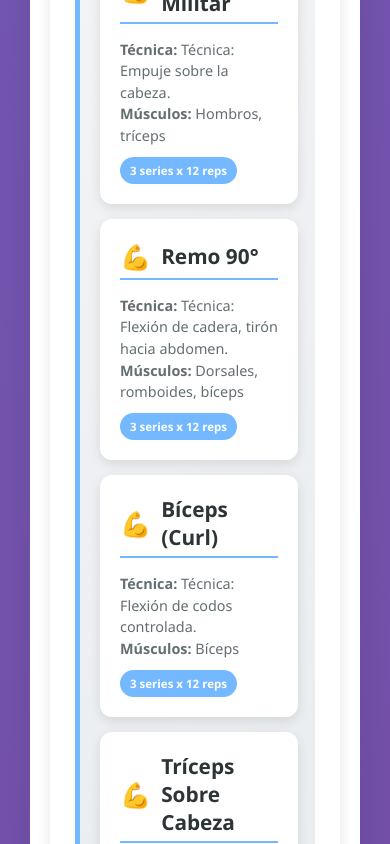
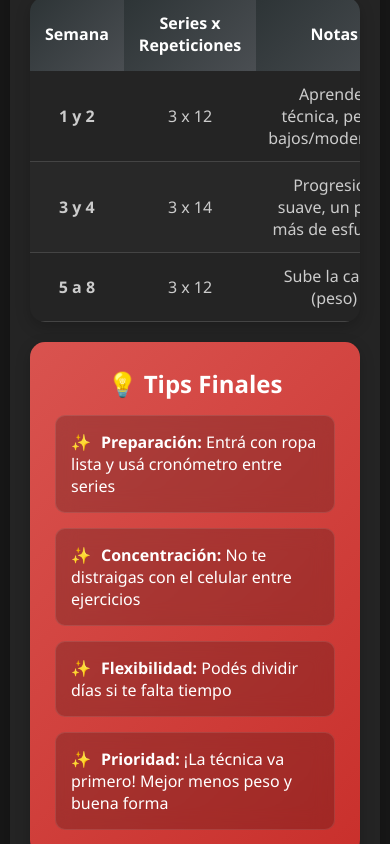
Before and after one commit to camiurenda/gymBro, a React (Create React App) app in the folder gymbro/: page / in a window 390 px wide. Shown: the part 9494-10338 px from the top of the page. Built offline with nearby package versions, Linux system fonts and the light colour scheme.

Commit message:
modo darks

```diff
--- a/gymbro/package.json
+++ b/gymbro/package.json
@@ -3,6 +3,9 @@
   "version": "0.1.0",
   "private": true,
   "dependencies": {
+    "@fortawesome/fontawesome-svg-core": "^6.7.2",
+    "@fortawesome/free-solid-svg-icons": "^6.7.2",
+    "@fortawesome/react-fontawesome": "^0.2.2",
     "@testing-library/dom": "^10.4.0",
     "@testing-library/jest-dom": "^6.6.3",
     "@testing-library/react": "^16.3.0",
--- a/gymbro/src/App.css
+++ b/gymbro/src/App.css
@@ -1,3 +1,38 @@
+/* ================================================
+  Paleta de Colores Principal (Modo Oscuro)
+  Usamos variables para poder cambiar el tema
+  completo de la app desde un solo lugar.
+  ================================================
+*/
+:root {
+  --bg-main: #1a1a1a;
+  --bg-container: #242424;
+  --bg-card: #2c2c2c;
+  --bg-card-hover: #383838;
+  --bg-table-even: #282828;
+  --bg-table-hover: #3a4a58;
+  --text-primary: #f0f0f0;
+  --text-secondary: #cccccc;
+  --text-on-gradient: #ffffff;
+  --border-color: #444444;
+  --accent-blue: #74b9ff;
+
+  /* Mantenemos los gradientes vibrantes que ya tenías */
+  --gradient-header: linear-gradient(135deg, #ff6b6b, #ee5a24);
+  --gradient-lunes: linear-gradient(135deg, #fd79a8, #e84393);
+  --gradient-martes: linear-gradient(135deg, #fdcb6e, #e17055);
+  --gradient-miercoles: linear-gradient(135deg, #6c5ce7, #a29bfe);
+  --gradient-jueves: linear-gradient(135deg, #00b894, #00cec9);
+  --gradient-time-info: linear-gradient(135deg, #4b4b4b, #3c3c3c);
+  --gradient-mobility: linear-gradient(135deg, #3a5a40, #2a4830);
+  --gradient-tips: linear-gradient(135deg, #d9534f, #c9302c);
+  --gradient-table-header: linear-gradient(135deg, #2d3436, #4a4e52);
+}
+
+/* ================================================
+  Estilos Globales y de Base
+  ================================================
+*/
 * {
     margin: 0;
     padding: 0;
@@ -6,24 +41,28 @@
 
 body {
     font-family: 'Segoe UI', Tahoma, Geneva, Verdana, sans-serif;
-   background: linear-gradient(135deg, #667eea 0%, #764ba2 100%);
+    background: var(--bg-main);
     min-height: 100vh;
     padding: 20px;
-   color: #333;
+    color: var(--text-primary);
 }
 
 .container {
     max-width: 1200px;
     margin: 0 auto;
-   background: white;
+    background: var(--bg-container);
     border-radius: 20px;
-   box-shadow: 0 20px 40px rgba(0, 0, 0, 0.1);
+    box-shadow: 0 20px 40px rgba(0,0,0,0.4);
     overflow: hidden;
 }
 
+/* ================================================
+  Header
+  ================================================
+*/
 .header {
-   background: linear-gradient(135deg, #ff6b6b, #ee5a24);
-   color: white;
+    background: var(--gradient-header);
+    color: var(--text-on-gradient);
     text-align: center;
     padding: 40px 20px;
     position: relative;
@@ -37,26 +76,19 @@
     left: -50%;
     width: 200%;
     height: 200%;
-   background: radial-gradient(circle, rgba(255, 255, 255, 0.1) 0%, transparent 70%);
+    background: radial-gradient(circle, rgba(255,255,255,0.1) 0%, transparent 70%);
     animation: pulse 4s ease-in-out infinite;
 }
 
 @keyframes pulse {
-
-   0%,
-   100% {
-     transform: scale(1);
-   }
-
-   50% {
-     transform: scale(1.05);
-   }
+    0%, 100% { transform: scale(1); }
+    50% { transform: scale(1.05); }
 }
 
 .header h1 {
     font-size: 3em;
     margin-bottom: 10px;
-   text-shadow: 2px 2px 4px rgba(0, 0, 0, 0.3);
+    text-shadow: 2px 2px 4px rgba(0,0,0,0.5);
     position: relative;
     z-index: 1;
 }
@@ -68,170 +100,47 @@
     z-index: 1;
 }
 
+/* ================================================
+  Secciones Principales (Info, Movilidad, Tips)
+  ================================================
+*/
 .time-info {
-   background: linear-gradient(135deg, #ffeaa7, #fdcb6e);
+    background: var(--gradient-time-info);
     padding: 20px;
     margin: 20px;
     border-radius: 15px;
     text-align: center;
-   box-shadow: 0 5px 15px rgba(0, 0, 0, 0.1);
+    box-shadow: 0 5px 15px rgba(0,0,0,0.2);
 }
 
 .time-info h3 {
-   color: #e17055;
+    color: var(--accent-blue);
     margin-bottom: 10px;
     font-size: 1.5em;
 }
 
 .mobility-section {
-   background: linear-gradient(135deg, #a8e6cf, #88d8c0);
+    background: var(--gradient-mobility);
     margin: 20px;
     padding: 25px;
     border-radius: 15px;
-   box-shadow: 0 5px 15px rgba(0, 0, 0, 0.1);
+    box-shadow: 0 5px 15px rgba(0,0,0,0.2);
 }
 
 .mobility-section h3 {
-   color: #00b894;
+    color: #a8e6cf; /* Manteniendo un verde claro para contraste */
     margin-bottom: 15px;
     font-size: 1.5em;
     text-align: center;
 }
 
- .exercise-grid {
-   display: grid;
-   grid-template-columns: repeat(auto-fit, minmax(300px, 1fr));
-   gap: 15px;
-   margin-top: 15px;
- }
-
- .exercise-card {
-   background: white;
-   padding: 20px;
-   border-radius: 12px;
-   box-shadow: 0 4px 12px rgba(0, 0, 0, 0.1);
-   transition: transform 0.3s ease, box-shadow 0.3s ease;
- }
-
- .exercise-card:hover {
-   transform: translateY(-5px);
-   box-shadow: 0 8px 25px rgba(0, 0, 0, 0.15);
- }
-
- .exercise-card h4 {
-   color: #2d3436;
-   margin-bottom: 10px;
-   font-size: 1.1em;
-   border-bottom: 2px solid #74b9ff;
-   padding-bottom: 5px;
- }
-
- .exercise-details {
-   font-size: 0.9em;
-   line-height: 1.5;
-   color: #636e72;
- }
-
- .day-section {
-   margin: 20px;
-   border-radius: 15px;
-   overflow: hidden;
-   box-shadow: 0 5px 15px rgba(0, 0, 0, 0.1);
- }
-
- .day-header {
-   padding: 20px;
-   color: white;
-   font-size: 1.5em;
-   font-weight: bold;
-   text-align: center;
-   text-shadow: 1px 1px 2px rgba(0, 0, 0, 0.3);
- }
-
- .lunes {
-   background: linear-gradient(135deg, #fd79a8, #e84393);
- }
-
- .martes {
-   background: linear-gradient(135deg, #fdcb6e, #e17055);
- }
-
- .miercoles {
-   background: linear-gradient(135deg, #6c5ce7, #a29bfe);
- }
-
- .jueves {
-   background: linear-gradient(135deg, #00b894, #00cec9);
- }
-
- .day-content {
-   background: white;
-   padding: 25px;
- }
-
- .muscle-group {
-   margin-bottom: 25px;
-   padding: 20px;
-   background: linear-gradient(135deg, #f8f9fa, #e9ecef);
-   border-radius: 12px;
-   border-left: 5px solid #74b9ff;
- }
-
- .muscle-group h4 {
-   color: #2d3436;
-   margin-bottom: 15px;
-   font-size: 1.3em;
-   display: flex;
-   align-items: center;
-   gap: 10px;
- }
-
- .muscle-group h4::before {
-   content: "💪";
-   font-size: 1.2em;
- }
-
- .progression-table {
-   margin: 20px;
-   border-radius: 15px;
-   overflow: hidden;
-   box-shadow: 0 5px 15px rgba(0, 0, 0, 0.1);
- }
-
- .progression-table table {
-   width: 100%;
-   border-collapse: collapse;
- }
-
- .progression-table th {
-   background: linear-gradient(135deg, #2d3436, #636e72);
-   color: white;
-   padding: 15px;
-   text-align: center;
-   font-weight: bold;
- }
-
- .progression-table td {
-   padding: 12px;
-   text-align: center;
-   border-bottom: 1px solid #ddd;
- }
-
- .progression-table tr:nth-child(even) {
-   background: #f8f9fa;
- }
-
- .progression-table tr:hover {
-   background: #e3f2fd;
- }
-
 .tips-section {
-   background: linear-gradient(135deg, #ff7675, #fd79a8);
+    background: var(--gradient-tips);
     margin: 20px;
     padding: 25px;
     border-radius: 15px;
-   color: white;
-   box-shadow: 0 5px 15px rgba(0, 0, 0, 0.1);
+    color: var(--text-on-gradient);
+    box-shadow: 0 5px 15px rgba(0,0,0,0.2);
 }
 
 .tips-section h3 {
@@ -248,11 +157,11 @@
 }
 
 .tip-item {
-   background: rgba(255, 255, 255, 0.1);
+    background: rgba(0,0,0,0.2);
     padding: 15px;
     border-radius: 10px;
     backdrop-filter: blur(10px);
-   border: 1px solid rgba(255, 255, 255, 0.2);
+    border: 1px solid rgba(255,255,255,0.1);
 }
 
 .tip-item::before {
@@ -260,9 +169,146 @@
     margin-right: 10px;
 }
 
+/* ================================================
+  Tarjetas de Ejercicio y Grillas
+  ================================================
+*/
+.exercise-grid {
+    display: grid;
+    grid-template-columns: repeat(auto-fit, minmax(300px, 1fr));
+    gap: 15px;
+    margin-top: 15px;
+}
+
+.exercise-card {
+    background: var(--bg-card);
+    padding: 20px;
+    border-radius: 12px;
+    box-shadow: 0 4px 12px rgba(0,0,0,0.2);
+    transition: transform 0.3s ease, box-shadow 0.3s ease, background 0.3s ease;
+    border: 1px solid var(--border-color);
+}
+
+.exercise-card:hover {
+    transform: translateY(-5px);
+    box-shadow: 0 8px 25px rgba(0,0,0,0.3);
+    background: var(--bg-card-hover);
+}
+
+.exercise-card h4 {
+    color: var(--text-primary);
+    margin-bottom: 10px;
+    font-size: 1.1em;
+    border-bottom: 2px solid var(--accent-blue);
+    padding-bottom: 5px;
+}
+
+.exercise-details {
+    font-size: 0.9em;
+    line-height: 1.5;
+    color: var(--text-secondary);
+}
+
+/* ================================================
+  Secciones por Día
+  ================================================
+*/
+.day-section {
+    margin: 20px;
+    border-radius: 15px;
+    overflow: hidden;
+    box-shadow: 0 5px 15px rgba(0,0,0,0.2);
+    border: 1px solid var(--border-color);
+}
+
+.day-header {
+    padding: 20px;
+    color: var(--text-on-gradient);
+    font-size: 1.5em;
+    font-weight: bold;
+    text-align: center;
+    text-shadow: 1px 1px 2px rgba(0,0,0,0.5);
+}
+
+.lunes { background: var(--gradient-lunes); }
+.martes { background: var(--gradient-martes); }
+.miercoles { background: var(--gradient-miercoles); }
+.jueves { background: var(--gradient-jueves); }
+
+.day-content {
+    background: transparent; /* El fondo lo da el .container */
+    padding: 25px;
+}
+
+.muscle-group {
+    margin-bottom: 25px;
+    padding: 20px;
+    background: var(--bg-card);
+    border-radius: 12px;
+    border-left: 5px solid var(--accent-blue);
+}
+
+.muscle-group h4 {
+    color: var(--text-primary);
+    margin-bottom: 15px;
+    font-size: 1.3em;
+    display: flex;
+    align-items: center;
+    gap: 10px;
+}
+
+.muscle-group h4::before {
+    content: "💪"; /* Podemos reemplazarlo por un ícono también */
+    font-size: 1.2em;
+}
+
+/* ================================================
+  Tabla de Progresión
+  ================================================
+*/
+.progression-table {
+    margin: 20px;
+    border-radius: 15px;
+    overflow: hidden;
+    box-shadow: 0 5px 15px rgba(0,0,0,0.2);
+}
+
+.progression-table table {
+    width: 100%;
+    border-collapse: collapse;
+}
+
+.progression-table th {
+    background: var(--gradient-table-header);
+    color: var(--text-on-gradient);
+    padding: 15px;
+    text-align: center;
+    font-weight: bold;
+}
+
+.progression-table td {
+    padding: 12px;
+    text-align: center;
+    border-bottom: 1px solid var(--border-color);
+    color: var(--text-secondary);
+}
+
+.progression-table tr:nth-child(even) {
+    background: var(--bg-table-even);
+}
+
+.progression-table tr:hover {
+    background: var(--bg-table-hover);
+    color: var(--text-primary);
+}
+
+/* ================================================
+  Insignias e Íconos
+  ================================================
+*/
 .reps-badge {
-   background: #74b9ff;
-   color: white;
+    background: var(--accent-blue);
+    color: #1a1a1a;
     padding: 5px 10px;
     border-radius: 20px;
     font-size: 0.8em;
@@ -271,6 +317,21 @@
     margin-top: 10px;
 }
 
+/* Clases para los íconos de Font Awesome */
+.header-icon {
+  margin-right: 15px;
+}
+
+.section-icon {
+  margin-right: 12px;
+  color: var(--accent-blue);
+}
+
+
+/* ================================================
+  Media Queries para Responsividad
+  ================================================
+*/
 @media (max-width: 768px) {
     .header h1 {
         font-size: 2em;
@@ -278,9 +339,14 @@
 
     .container {
         margin: 10px;
+        padding: 0;
     }
 
     .exercise-grid {
         grid-template-columns: 1fr;
     }
+
+    body {
+        padding: 0;
     }
+}
```
Also changed, not shown: 1 other file (tests, documents, lock files or other folders). Lines whose indentation alone changed are shown as unchanged.
